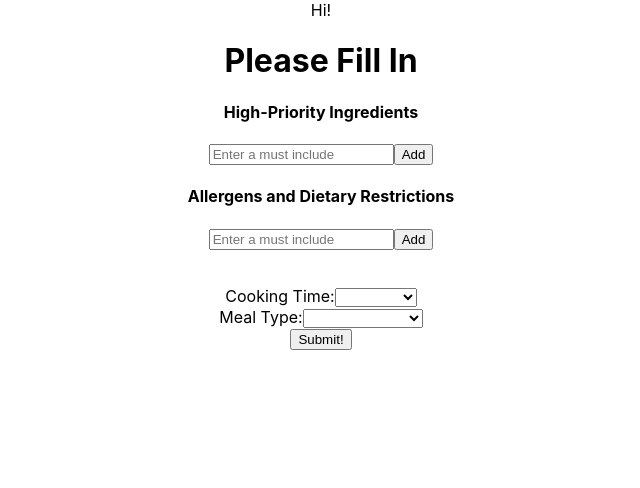
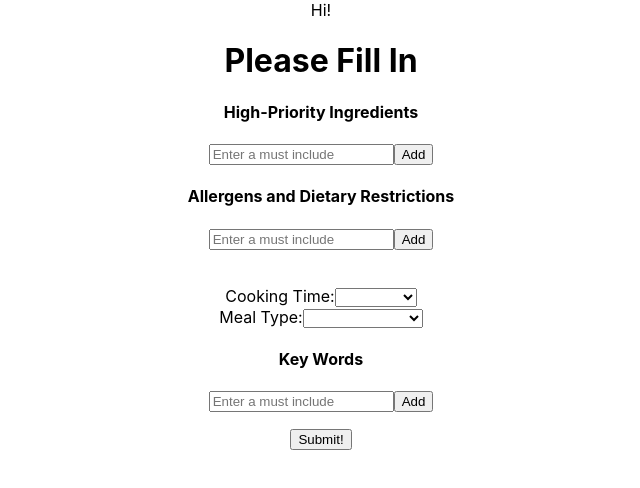
Before and after one commit to heatheryuan/CalHacks, a React (Create React App) app in the folder frontend/: page / in a window 1280 px wide. Shown: the top 488 px of the page, without its empty margins (319-959 px from the left). Built offline with nearby package versions, Linux system fonts and the light colour scheme; the HTML template or start-up script is replaced by a standard one.

Commit message:
added key words

```diff
--- a/frontend/src/ImportForm.js
+++ b/frontend/src/ImportForm.js
@@ -1,4 +1,4 @@
-import React, { useState, useRef } from 'react';
+import React, { useState } from 'react';
 import IngredientForm from './IngredientForm';
 
 const mealTypeOptions = [
@@ -23,14 +23,25 @@ function ImportForm() {
     });
     const [cookingTime, setCookingTime] = useState('');
     const [mealType, setMealType] = useState('');
+    const [keyWord, setKeyWord] = useState([]);
 
     const handleAddIngredient = (e, type, ingredient) => {
-      if (ingredient != "" && !ingredients[type].includes(ingredient)) {
-        setIngredients(prevIngredients => ({
-            ...prevIngredients,
-            [type]: [...prevIngredients[type], ingredient]
-          }));
+      if (type !== "keyWord") {
+        if (ingredient != "" && !ingredients[type].includes(ingredient)) {
+            setIngredients(prevIngredients => ({
+                ...prevIngredients,
+                [type]: [...prevIngredients[type], ingredient]
+              }));
+            }
+      } else {
+        if (ingredient != "" && !keyWord.includes(ingredient)) {
+            setKeyWord(prevKeyWords => ([
+                ...prevKeyWords,
+                ingredient
+            ]))
         }
+      }
+
     }
 
     const handleSubmit = (e) => {
@@ -40,6 +51,7 @@ function ImportForm() {
         ingredients: ingredients,
         cookingTime: cookingTime,
         mealType: mealType,
+        keyWord: keyWord
       };
 
       fetch('http://127.0.0.1:5000/add_prefs', {
@@ -103,10 +115,19 @@ function ImportForm() {
             </select>
         </label>
         <br />
+        <div>
+          <h4>Key Words</h4>
+          <IngredientForm handleAddIngredient={handleAddIngredient} type= {"keyWord"} />
+          <ul>
+            {keyWord.map((ingredient, index) => (
+              <li key={index}>{ingredient}</li>
+            ))}
+          </ul>
+        </div>
         <button onClick={handleSubmit}>
             Submit!
         </button>
-        {/*<button type="submit">Add Preferences!</button>*/}
+
       </form>
     );
   }
```
